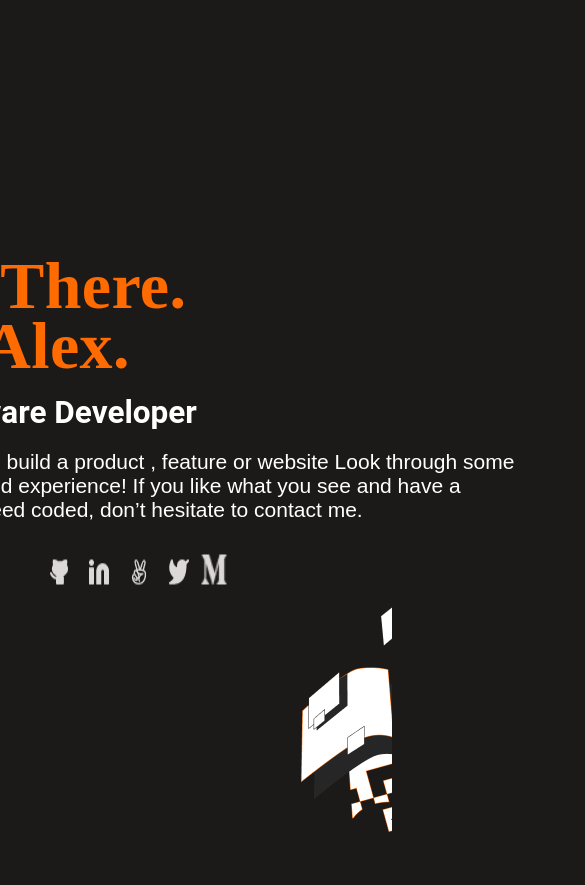
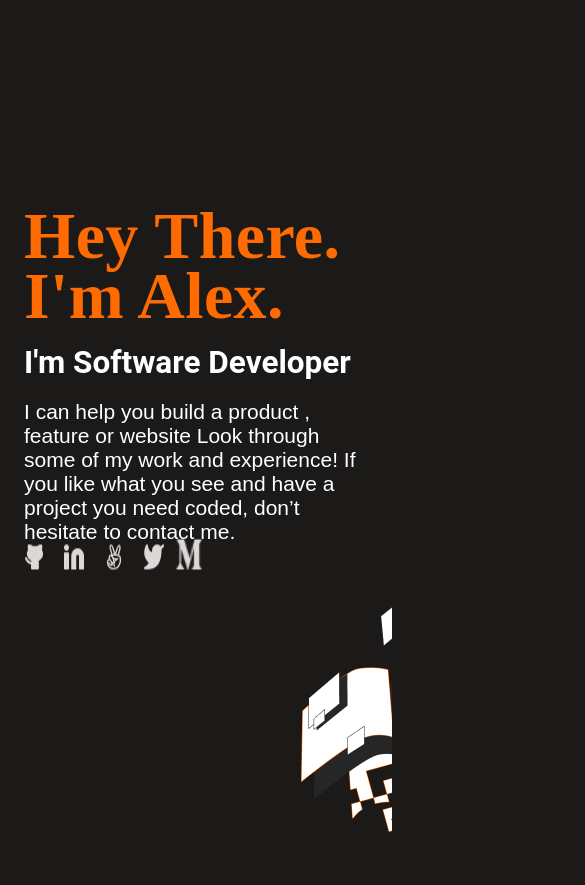
Before and after one commit to gedyzed/project1, a plain HTML site: page index.html in a window 390 px wide. Shown: the part 127-1012 px from the top of the page, 585 px wide, since content can reach past the window. Drawn offline with Linux system fonts and the light colour scheme.

Commit message:
Update style.css

```diff
--- a/style.css
+++ b/style.css
@@ -1,21 +1,23 @@
-*{
-    margin: 0;
-    padding : 0;
-    box-sizing: border-box;
-}
+
 @media screen and (max-width:768px){
     body{
         background-color:#1C1A19 ;
+    }
+*{
+        margin: 0;
+        padding : 0;
+        box-sizing: border-box;
     }
 .ul{
     display:flex;
     justify-content: space-between;
     background-color:#3C3A39;
     padding:10px 20px;
-    width:750px;
-    height:60px;
+    width:100%;
+    height:70px;
     top:44px;
     color:#ffffff;
+
 }
 .body{
     display:flex;
@@ -38,7 +40,7 @@
 }
 .div1{
     color:#FF6B00;
-    width: 650px;
+    width: 100%;
     height: 130px;
     font-family:'Crete Round', serif;
     font-size: 33px;
@@ -47,7 +49,7 @@
     letter-spacing: 0.35px;
 }
 .div2{
-    width: 650px;
+    width: 100%;
     height: 40px;
     font-size:21px;
     font-family: 'Roboto',sans-serif;
@@ -66,18 +68,17 @@ right:5px;
 bottom: -95px;
 }
 .dicon{
-    width: 200px;
-    height: 20px;
+    width: 100%;
+    height: 100px;
     display: flex;
-    justify-self: space-between;
     align-self: flex-start;
     bottom:-50px;
-    padding: 15px;
+    margin-left:-10px;
 
 }
 p{
-    width:650px;
-    Height:70px;
+    width:100%;
+    height:120px;
     line-height:30px;
     font-size: 21px;
     font-weight: 400;
```
